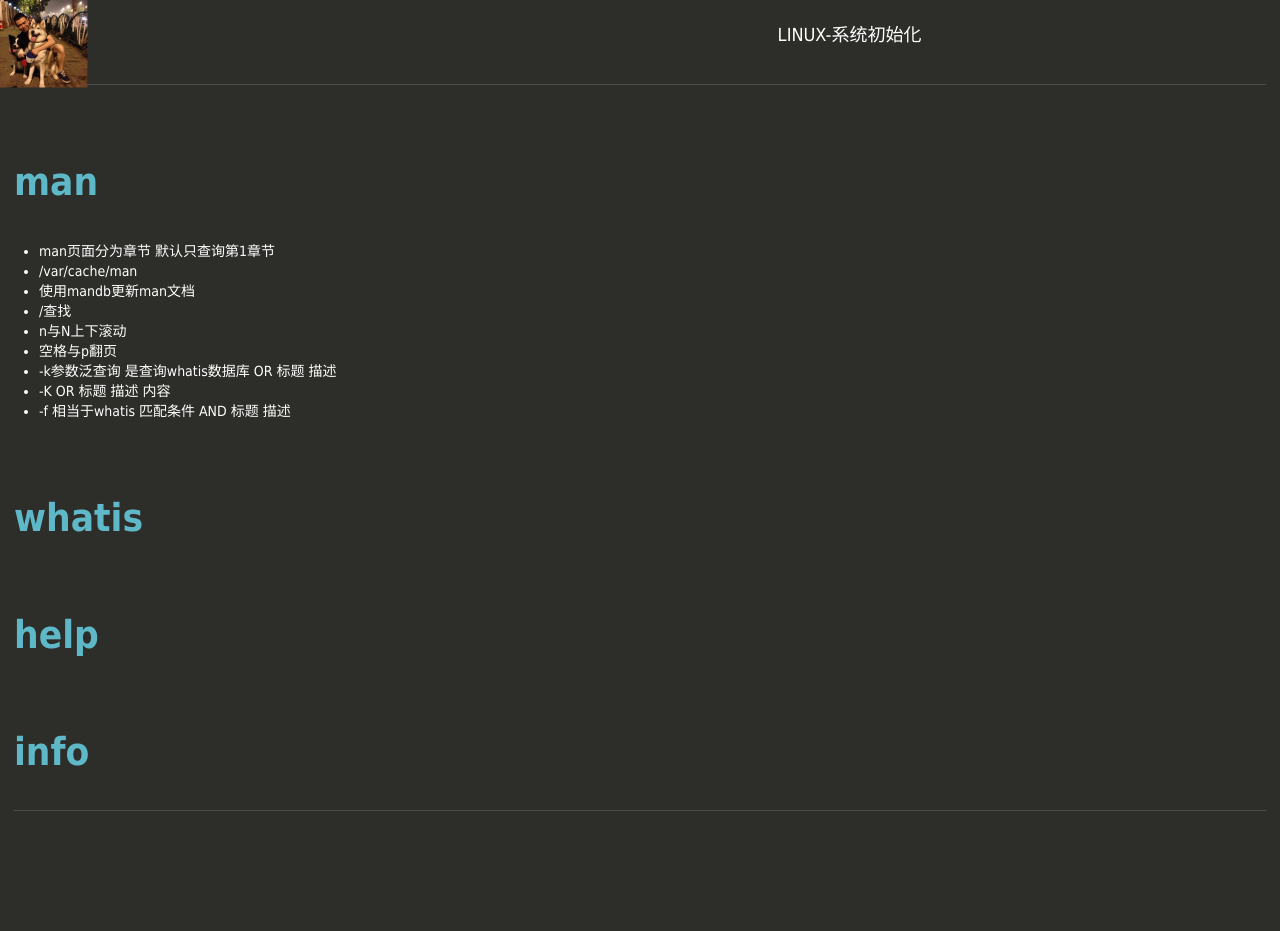
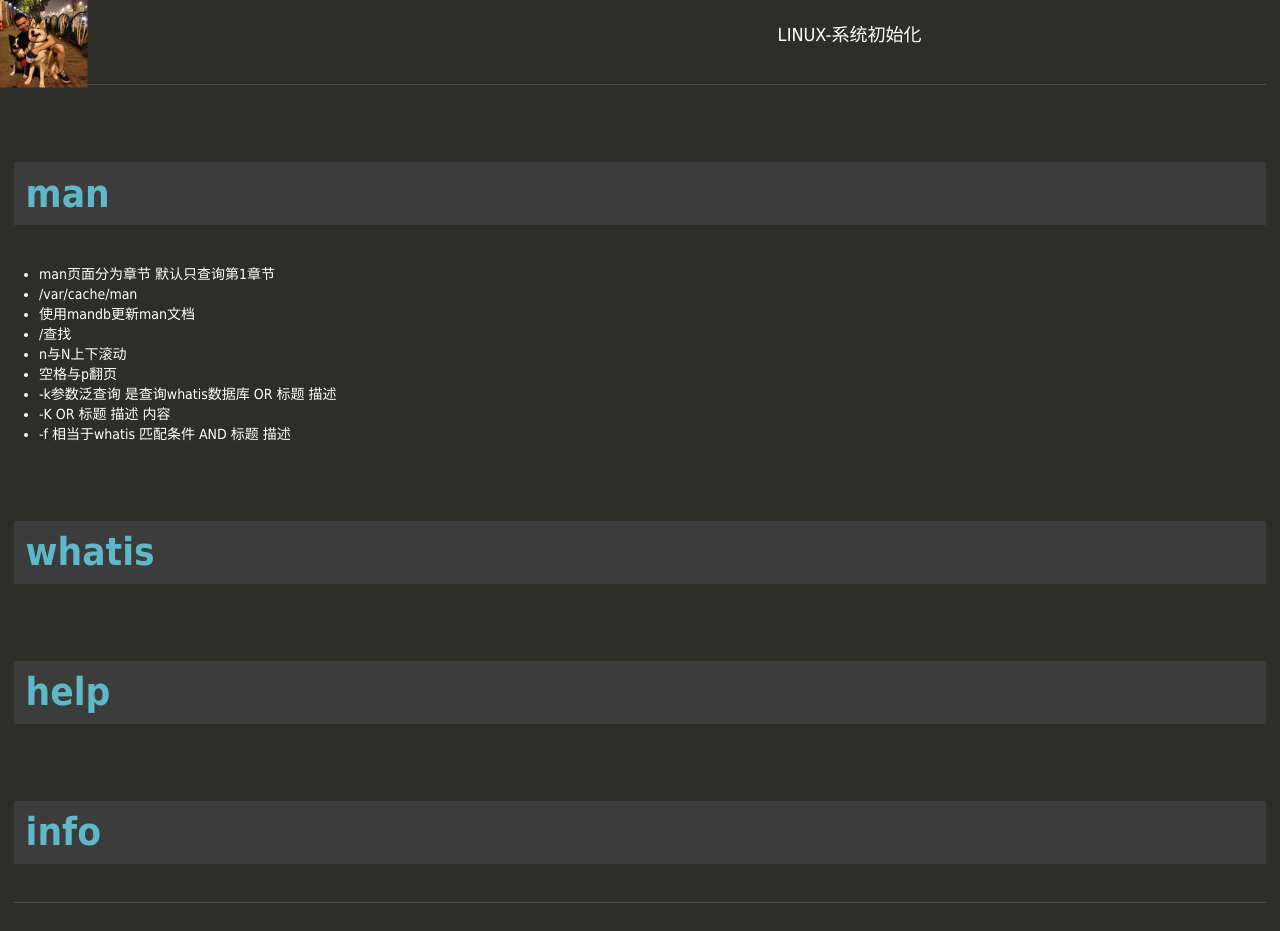
Before and after one commit to will-beta/will-beta.github.io, a Jekyll site: the page built from _posts/2015-10-24-linux-get-help.md, in a window 1280 px wide. Built offline with Jekyll 4.4.1, drawn with Linux system fonts in a browser that asks for light colours; nearby versions of some CDN libraries; comment, search, counter and statistics services are not loaded; a style sheet for code colours, icons or effects is not loaded; before the commit the page ends 900 px from its top, so only the background shows below that.

Commit message:
修改样式

```diff
--- a/css/common.css
+++ b/css/common.css
@@ -66,6 +66,8 @@ body {
 
 h1 {
     color: #5FB8C7;
+    background-color: #3C3C3C;
+    padding: 0.3em;
     margin-top: 2em;
     margin-bottom: 1em;
 }
```
